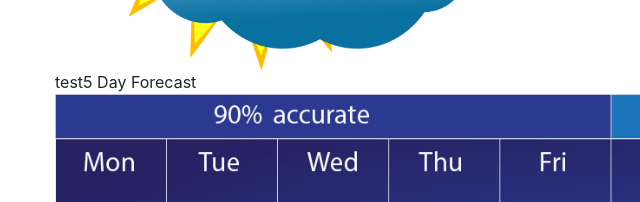
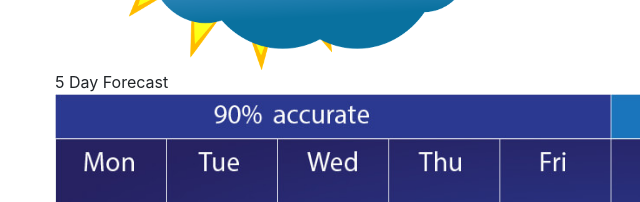
Before and after one commit to indigocloud/homework-for-week-6--2-, a website built with Parcel: page index.html in a window 1280 px wide. Shown: the part 598-800 px from the top of the page, 0-640 px from the left. Built offline with nearby package versions, Linux system fonts and the light colour scheme.

Commit message:
added spaces

```diff
--- a/index.html
+++ b/index.html
@@ -55,11 +55,11 @@
                   </div>
                   <br/>
                   <br/>
-                  <div>
-                    test
-                  </div>
+
                   <div class="box-paragraph">
                     5 Day Forecast
+
+
                 </div>
                 <div class="imgContainer">
                 <img src="images/forecast.jpeg" alt="Forecast" width=95%>
```
